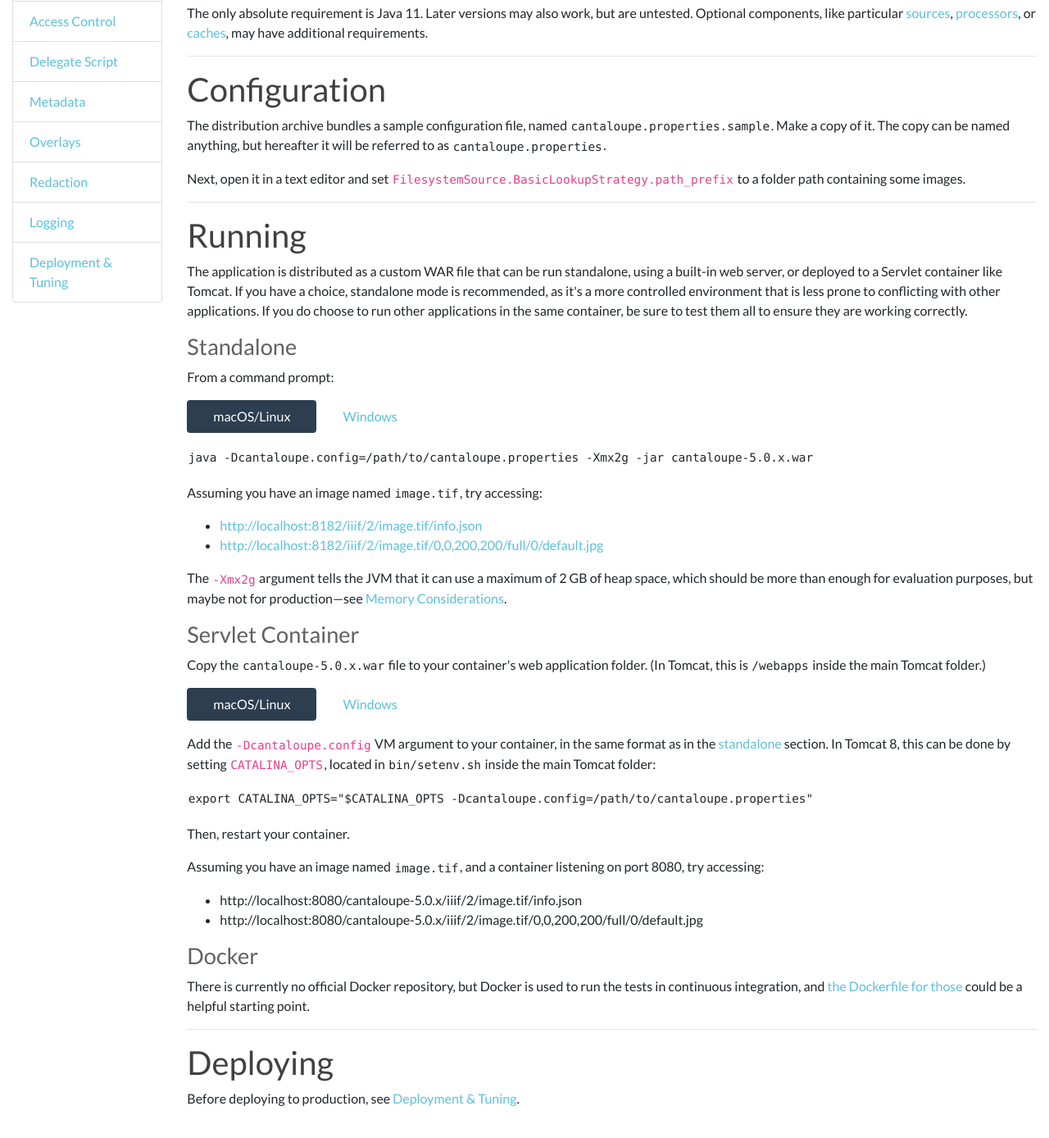
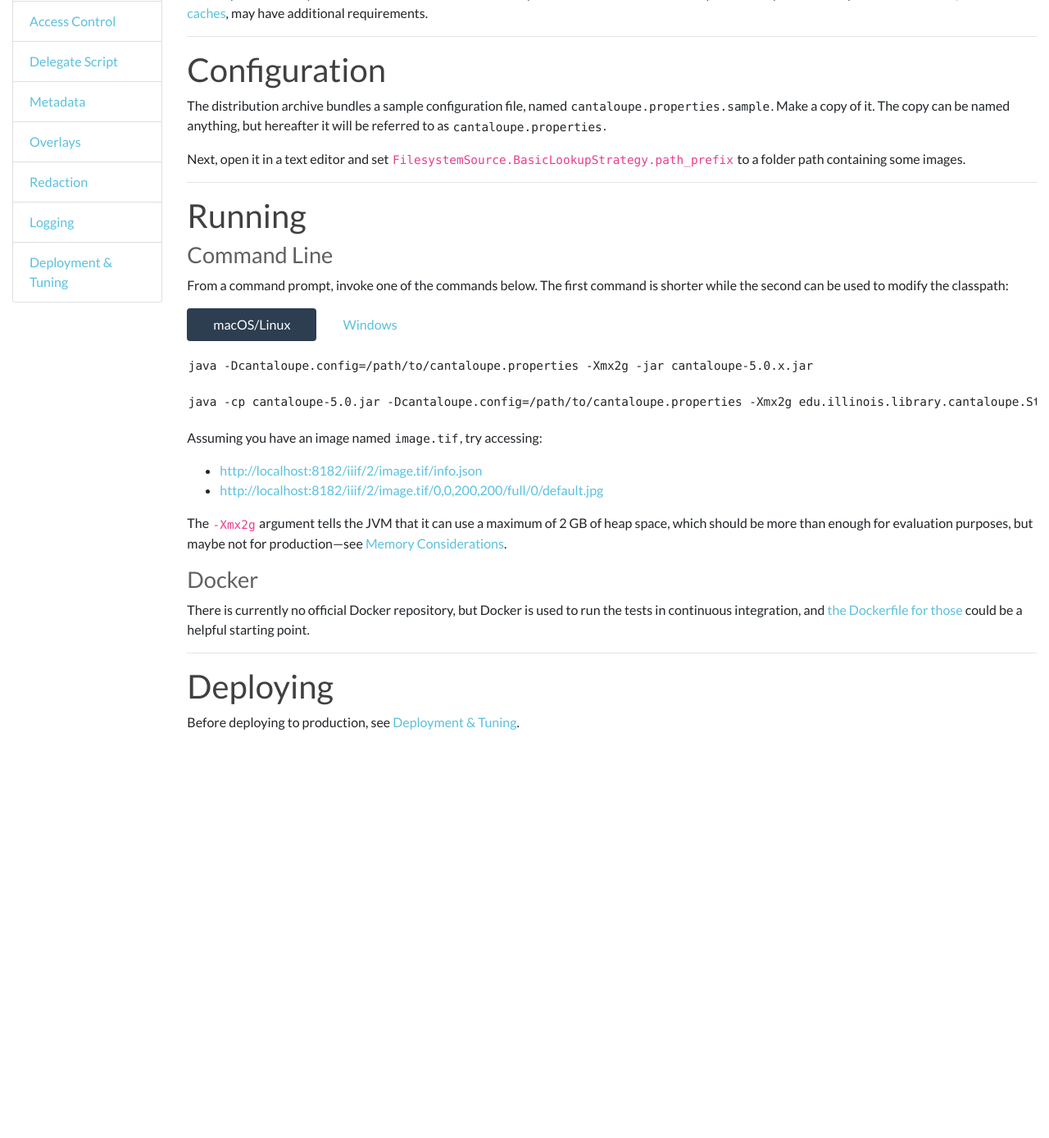
Before and after one commit to cantaloupe-project/cantaloupe-project.github.io, a Jekyll site: the page built from manual/5.0/getting-started.html, in a window 1280 px wide and 1400 px high, scrolled down 478 px. Shown: the top 1388 px of the window at 82% size. Built offline with Jekyll 4.4.1, drawn with Linux system fonts in a browser that asks for light colours; nearby versions of some CDN libraries; after the commit the page ends 1419 px from its top, so only the background shows below that; some of the changed text lies outside the part shown.

Commit message:
Update for JAR packaging

```diff
--- a/manual/5.0/deployment.html
+++ b/manual/5.0/deployment.html
@@ -217,6 +217,4 @@ title: Deployment & Tuning
 
 <h2 id="SSL/TLS">SSL/TLS</h2>
 
-<p>In standalone mode, Cantaloupe supports TLS connections over HTTPS, configurable via the <code>https.*</code> keys in the configuration file. The general process for getting this working is to add a signed X.509 certificate to either a Java KeyStore (JKS) or PKCS#12 key store, and then refer to the key store file with the <code>https.key_store_path</code> configuration option.</p>
-
-<p>HTTPS can also be enabled on a Servlet container or <a href="#Reverse-Proxying">reverse-proxying web server</a>, in which case Cantaloupe would require no special configuration.</p>
+<p>Cantaloupe supports TLS connections over HTTPS, configurable via the <code>https.*</code> keys in the configuration file. The general process for getting this working is to add a signed X.509 certificate to either a Java KeyStore (JKS) or PKCS#12 key store, and then refer to the key store file with the <code>https.key_store_path</code> configuration option.</p>
--- a/manual/5.0/getting-started.html
+++ b/manual/5.0/getting-started.html
@@ -10,8 +10,7 @@ title: Getting Started
   <li><a href="#Configuration">Configuration</a></li>
   <li><a href="#Running">Running</a>
     <ul>
-      <li><a href="#Standalone">Standalone</a></li>
-      <li><a href="#Servlet%20Container">Servlet Container</a></li>
+      <li><a href="#Command%20Line">Command Line</a></li>
       <li><a href="#Docker">Docker</a></li>
     </ul>
   </li>
@@ -34,11 +33,9 @@ title: Getting Started
 
 <h2 id="Running">Running</h2>
 
-<p>The application is distributed as a custom WAR file that can be run standalone, using a built-in web server, or deployed to a Servlet container like Tomcat. If you have a choice, standalone mode is recommended, as it's a more controlled environment that is less prone to conflicting with other applications. If you do choose to run other applications in the same container, be sure to test them all to ensure they are working correctly.</p>
+<h3 id="Command Line">Command Line</h3>
 
-<h3 id="Standalone">Standalone</h3>
-
-<p>From a command prompt:</p>
+<p>From a command prompt, invoke one of the commands below. The first command is shorter while the second can be used to modify the classpath:</p>
 
 <ul class="nav nav-pills" role="tablist">
   <li class="nav-item">
@@ -50,10 +47,12 @@ title: Getting Started
 </ul>
 <div class="tab-content">
   <div class="tab-pane fade show active" id="run-linux1" role="tabpanel" aria-labelledby="run-linux-tab1">
-    <pre>java -Dcantaloupe.config=/path/to/cantaloupe.properties -Xmx2g -jar cantaloupe-<span class="version">5.0</span>.x.war</pre>
+    <pre>java -Dcantaloupe.config=/path/to/cantaloupe.properties -Xmx2g -jar cantaloupe-<span class="version">5.0</span>.x.jar</pre>
+    <pre>java -cp cantaloupe-<span class="version">5.0</span>.jar -Dcantaloupe.config=/path/to/cantaloupe.properties -Xmx2g edu.illinois.library.cantaloupe.StandaloneEntry</pre>
   </div>
   <div class="tab-pane fade" id="run-windows1" role="tabpanel" aria-labelledby="run-windows-tab1">
-    <pre>java -Dcantaloupe.config=C:\path\to\cantaloupe.properties -Xmx2g -jar cantaloupe-<span class="version">5.0</span>.x.war</pre>
+    <pre>java -Dcantaloupe.config=C:\path\to\cantaloupe.properties -Xmx2g -jar cantaloupe-<span class="version">5.0</span>.x.jar</pre>
+    <pre>java -cp cantaloupe-<span class="version">5.0</span>.jar -Dcantaloupe.config=C:\path\to\cantaloupe.properties -Xmx2g edu.illinois.library.cantaloupe.StandaloneEntry</pre>
   </div>
 </div>
 
@@ -66,40 +65,6 @@ title: Getting Started
 
 <p>The <code>-Xmx2g</code> argument tells the JVM that it can use a maximum of 2 GB of heap space, which should be more than enough for evaluation purposes, but maybe not for production&mdash;see <a href="deployment.html#HardwareMemory">Memory Considerations</a>.</p>
 
-<h3 id="Servlet Container">Servlet Container</h3>
-
-<p>Copy the <span class="filename">cantaloupe-<span class="version">5.0</span>.x.war</span> file to your container's web application folder. (In Tomcat, this is <span class="filename">/webapps</span> inside the main Tomcat folder.)</p>
-
-<ul class="nav nav-pills" role="tablist">
-  <li class="nav-item">
-    <a class="nav-link active" id="run-linux-tab2" data-toggle="tab" href="#run-linux2" role="tab" aria-controls="home" aria-selected="true">macOS/Linux</a>
-  </li>
-  <li class="nav-item">
-    <a class="nav-link" id="run-windows-tab2" data-toggle="tab" href="#run-windows2" role="tab" aria-controls="profile" aria-selected="false">Windows</a>
-  </li>
-</ul>
-<div class="tab-content">
-  <div class="tab-pane fade show active" id="run-linux2" role="tabpanel" aria-labelledby="run-linux-tab2">
-    <p>Add the <code>-Dcantaloupe.config</code> VM argument to your container, in the same format as in the <a href="#Standalone">standalone</a> section. In Tomcat 8, this can be done by setting <code>CATALINA_OPTS</code>, located in <span class="filename">bin/setenv.sh</span> inside the main Tomcat folder:</p>
-
-    <pre>export CATALINA_OPTS="$CATALINA_OPTS -Dcantaloupe.config=/path/to/cantaloupe.properties"</pre>
-  </div>
-  <div class="tab-pane fade" id="run-windows2" role="tabpanel" aria-labelledby="run-windows-tab2">
-    <p>Add the <code>-Dcantaloupe.config</code> VM argument to your container, in the same format as in the <a href="#Standalone">standalone</a> section. In Tomcat 8, this can be done by setting <code>CATALINA_OPTS</code>, located in <span class="filename">bin/setenv.bat</span> inside the main Tomcat folder:</p>
-
-    <pre>set JAVA_OPTS=%JAVA_OPTS% -Dcantaloupe.config="C:\path\to\cantaloupe.properties"</pre>
-  </div>
-</div>
-
-<p>Then, restart your container.</p>
-
-<p>Assuming you have an image named <span class="filename">image.tif</span>, and a container listening on port 8080, try accessing:</p>
-
-<ul>
-  <li>http://localhost:8080/cantaloupe-<span class="version">5.0</span>.x/iiif/2/image.tif/info.json</li>
-  <li>http://localhost:8080/cantaloupe-<span class="version">5.0</span>.x/iiif/2/image.tif/0,0,200,200/full/0/default.jpg</li>
-</ul>
-
 <h3 id="Docker">Docker</h3>
 
 <p>There is currently no official Docker repository, but Docker is used to run the tests in continuous integration, and <a href="https://github.com/cantaloupe-project/cantaloupe/blob/develop/docker/test/Dockerfile">the Dockerfile for those</a> could be a helpful starting point.</p>
--- a/manual/5.0/overlays.html
+++ b/manual/5.0/overlays.html
@@ -90,7 +90,7 @@ overlays.BasicStrategy.inset = 10</pre></code>
 
 <p>To get a list of all available fonts, start the JVM with the <code>-list-fonts</code> command-line argument:</p>
 
-<pre>java -jar cantaloupe.war -list-fonts</pre>
+<pre>java -jar cantaloupe.jar -list-fonts</pre>
 
 <hr>
 
```
